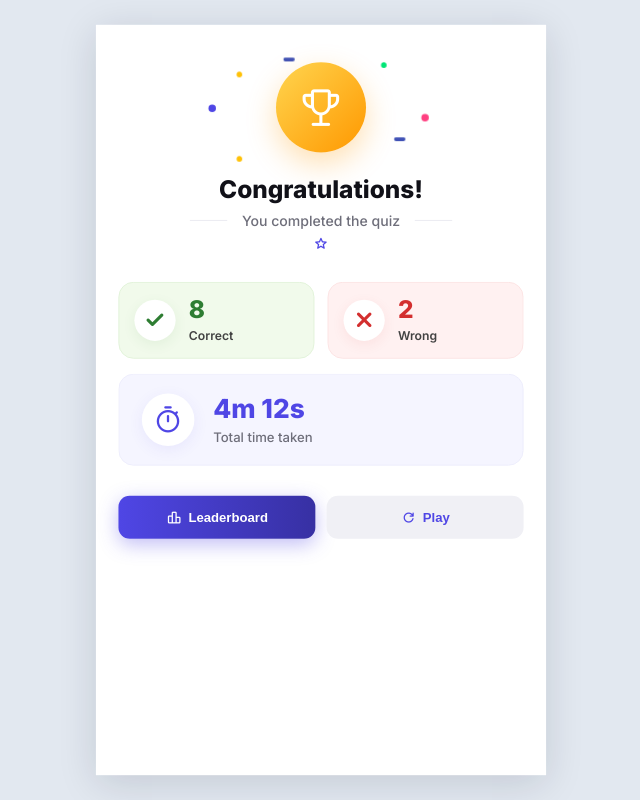
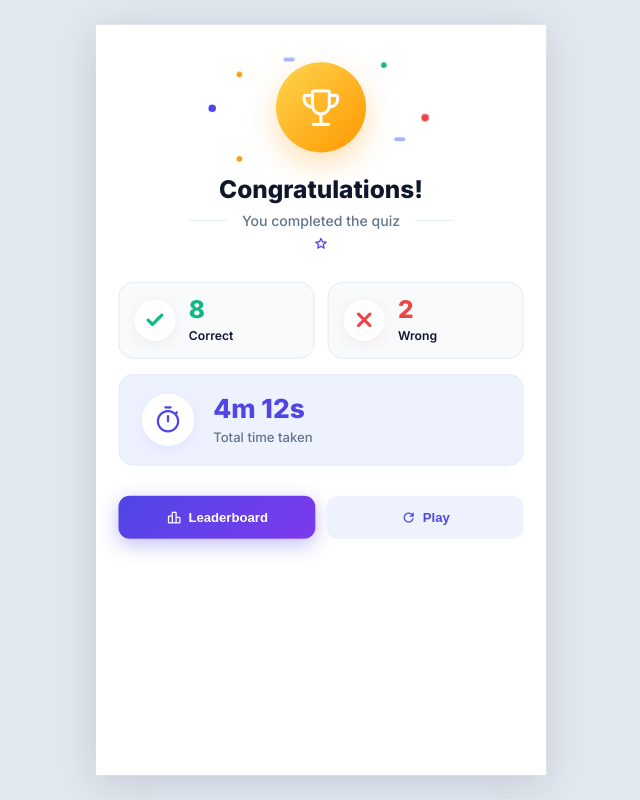
Before and after one commit to Neeshu13Gi/HRQuiz, a React (Vite) app in the folder frontend/: page /complete in a window 1280 px wide. Shown: the whole page, without its empty margins (319-959 px from the left). Built offline with nearby package versions, Linux system fonts and the light colour scheme; no server answers.

Commit message:
fix: hardcoded light colors on QuizComplete page

```diff
--- a/frontend/src/pages/QuizComplete.jsx
+++ b/frontend/src/pages/QuizComplete.jsx
@@ -33,7 +33,7 @@ const QuizComplete = () => {
   }, []);
 
   return (
-    <div style={{ flex: 1, display: 'flex', flexDirection: 'column', background: '#ffffff', alignItems: 'center', padding: '40px 24px 30px', position: 'relative', overflow: 'hidden' }}>
+    <div style={{ flex: 1, display: 'flex', flexDirection: 'column', background: 'var(--card)', alignItems: 'center', padding: '40px 24px 30px', position: 'relative', overflow: 'hidden' }}>
 
       <style>{`
         @keyframes popIn {
@@ -57,13 +57,13 @@ const QuizComplete = () => {
         <>
           {/* Background Confetti Elements */}
           <div style={{ position: 'absolute', top: '30px', left: '50%', transform: 'translateX(-50%)', width: '220px', height: '140px', pointerEvents: 'none' }}>
-            <div style={{ position: 'absolute', top: '10px', left: '20px', width: '6px', height: '6px', background: '#FFC107', borderRadius: '50%', animation: 'confettiFall 0.8s ease-out 0.1s both' }}></div>
-            <div style={{ position: 'absolute', top: '45px', left: '-10px', width: '8px', height: '8px', background: '#4F46E5', borderRadius: '50%', animation: 'confettiFall 0.8s ease-out 0.2s both' }}></div>
-            <div style={{ position: 'absolute', top: '0px', right: '40px', width: '6px', height: '6px', background: '#00E676', borderRadius: '50%', animation: 'confettiFall 0.8s ease-out 0.15s both' }}></div>
-            <div style={{ position: 'absolute', top: '55px', right: '-5px', width: '8px', height: '8px', background: '#FF4081', borderRadius: '50%', animation: 'confettiFall 0.8s ease-out 0.25s both' }}></div>
-            <div style={{ position: 'absolute', top: '-5px', left: '70px', width: '12px', height: '4px', background: '#3F51B5', borderRadius: '2px', animation: 'confettiFall 0.8s ease-out 0.1s both' }}></div>
-            <div style={{ position: 'absolute', top: '80px', right: '20px', width: '12px', height: '4px', background: '#3F51B5', borderRadius: '2px', animation: 'confettiFall 0.8s ease-out 0.3s both' }}></div>
-            <div style={{ position: 'absolute', top: '100px', left: '20px', width: '6px', height: '6px', background: '#FFC107', borderRadius: '50%', animation: 'confettiFall 0.8s ease-out 0.35s both' }}></div>
+            <div style={{ position: 'absolute', top: '10px', left: '20px', width: '6px', height: '6px', background: 'var(--gold)', borderRadius: '50%', animation: 'confettiFall 0.8s ease-out 0.1s both' }}></div>
+            <div style={{ position: 'absolute', top: '45px', left: '-10px', width: '8px', height: '8px', background: 'var(--blue)', borderRadius: '50%', animation: 'confettiFall 0.8s ease-out 0.2s both' }}></div>
+            <div style={{ position: 'absolute', top: '0px', right: '40px', width: '6px', height: '6px', background: 'var(--green)', borderRadius: '50%', animation: 'confettiFall 0.8s ease-out 0.15s both' }}></div>
+            <div style={{ position: 'absolute', top: '55px', right: '-5px', width: '8px', height: '8px', background: 'var(--red)', borderRadius: '50%', animation: 'confettiFall 0.8s ease-out 0.25s both' }}></div>
+            <div style={{ position: 'absolute', top: '-5px', left: '70px', width: '12px', height: '4px', background: 'var(--blue-mid)', borderRadius: '2px', animation: 'confettiFall 0.8s ease-out 0.1s both' }}></div>
+            <div style={{ position: 'absolute', top: '80px', right: '20px', width: '12px', height: '4px', background: 'var(--blue-mid)', borderRadius: '2px', animation: 'confettiFall 0.8s ease-out 0.3s both' }}></div>
+            <div style={{ position: 'absolute', top: '100px', left: '20px', width: '6px', height: '6px', background: 'var(--gold)', borderRadius: '50%', animation: 'confettiFall 0.8s ease-out 0.35s both' }}></div>
           </div>
 
           {/* Trophy */}
@@ -71,7 +71,7 @@ const QuizComplete = () => {
             <span className="msy" style={{ fontSize: '52px', color: '#fff' }}>emoji_events</span>
           </div>
 
-          <h2 style={{ fontSize: '26px', fontWeight: '800', color: '#111118', marginBottom: '8px', zIndex: 1, animation: 'fadeInUp 0.6s ease-out 0.2s both' }}>Congratulations!</h2>
+          <h2 style={{ fontSize: '26px', fontWeight: '800', color: 'var(--text)', marginBottom: '8px', zIndex: 1, animation: 'fadeInUp 0.6s ease-out 0.2s both' }}>Congratulations!</h2>
         </>
       ) : (
         <>
@@ -80,49 +80,49 @@ const QuizComplete = () => {
             <span className="msy" style={{ fontSize: '52px', color: '#fff' }}>sentiment_dissatisfied</span>
           </div>
 
-          <h2 style={{ fontSize: '26px', fontWeight: '800', color: '#111118', marginBottom: '8px', zIndex: 1, animation: 'fadeInUp 0.6s ease-out 0.2s both' }}>Oops!</h2>
+          <h2 style={{ fontSize: '26px', fontWeight: '800', color: 'var(--text)', marginBottom: '8px', zIndex: 1, animation: 'fadeInUp 0.6s ease-out 0.2s both' }}>Oops!</h2>
         </>
       )}
 
       {/* Subheading with lines */}
       <div style={{ display: 'flex', alignItems: 'center', gap: '16px', marginBottom: '6px', zIndex: 1, animation: 'fadeInUp 0.6s ease-out 0.3s both' }}>
-        <div style={{ height: '1.5px', width: '40px', background: '#EAEAF0' }}></div>
-        <p style={{ fontSize: '15px', color: '#6E6E7A', fontWeight: '500' }}>You completed the quiz</p>
-        <div style={{ height: '1.5px', width: '40px', background: '#EAEAF0' }}></div>
+        <div style={{ height: '1.5px', width: '40px', background: 'var(--border)' }}></div>
+        <p style={{ fontSize: '15px', color: 'var(--sub)', fontWeight: '500' }}>You completed the quiz</p>
+        <div style={{ height: '1.5px', width: '40px', background: 'var(--border)' }}></div>
       </div>
-      <span className="msy" style={{ fontSize: '18px', color: '#4F46E5', marginBottom: '32px', animation: 'fadeInUp 0.6s ease-out 0.3s both' }}>star</span>
+      <span className="msy" style={{ fontSize: '18px', color: 'var(--blue)', marginBottom: '32px', animation: 'fadeInUp 0.6s ease-out 0.3s both' }}>star</span>
 
       {/* Correct / Wrong Boxes */}
       <div style={{ display: 'flex', gap: '14px', width: '100%', marginBottom: '16px', animation: 'fadeInUp 0.6s ease-out 0.4s both' }}>
-        <div style={{ flex: 1, background: '#F1FAEB', border: '1.5px solid #E2F3D9', borderRadius: '16px', padding: '16px', display: 'flex', alignItems: 'center', gap: '14px' }}>
-          <div style={{ width: '44px', height: '44px', borderRadius: '50%', background: '#fff', display: 'flex', alignItems: 'center', justifyContent: 'center', boxShadow: '0 4px 14px rgba(46,125,50,0.08)' }}>
-            <span className="msy" style={{ color: '#2E7D32', fontSize: '26px', fontWeight: 'bold' }}>check</span>
+        <div style={{ flex: 1, background: 'var(--input-bg)', border: '1.5px solid var(--border)', borderRadius: '16px', padding: '16px', display: 'flex', alignItems: 'center', gap: '14px' }}>
+          <div style={{ width: '44px', height: '44px', borderRadius: '50%', background: 'var(--card)', display: 'flex', alignItems: 'center', justifyContent: 'center', boxShadow: '0 4px 14px rgba(46,125,50,0.08)' }}>
+            <span className="msy" style={{ color: 'var(--green)', fontSize: '26px', fontWeight: 'bold' }}>check</span>
           </div>
           <div>
-            <div style={{ fontSize: '26px', fontWeight: '800', color: '#2E7D32', lineHeight: 1 }}>{result.score}</div>
-            <div style={{ fontSize: '13px', color: '#424242', marginTop: '6px', fontWeight: '600' }}>Correct</div>
+            <div style={{ fontSize: '26px', fontWeight: '800', color: 'var(--green)', lineHeight: 1 }}>{result.score}</div>
+            <div style={{ fontSize: '13px', color: 'var(--text)', marginTop: '6px', fontWeight: '600' }}>Correct</div>
           </div>
         </div>
 
-        <div style={{ flex: 1, background: '#FFF1F1', border: '1.5px solid #FCE4E4', borderRadius: '16px', padding: '16px', display: 'flex', alignItems: 'center', gap: '14px' }}>
-          <div style={{ width: '44px', height: '44px', borderRadius: '50%', background: '#fff', display: 'flex', alignItems: 'center', justifyContent: 'center', boxShadow: '0 4px 14px rgba(211,47,47,0.08)' }}>
-            <span className="msy" style={{ color: '#D32F2F', fontSize: '26px', fontWeight: 'bold' }}>close</span>
+        <div style={{ flex: 1, background: 'var(--input-bg)', border: '1.5px solid var(--border)', borderRadius: '16px', padding: '16px', display: 'flex', alignItems: 'center', gap: '14px' }}>
+          <div style={{ width: '44px', height: '44px', borderRadius: '50%', background: 'var(--card)', display: 'flex', alignItems: 'center', justifyContent: 'center', boxShadow: '0 4px 14px rgba(211,47,47,0.08)' }}>
+            <span className="msy" style={{ color: 'var(--red)', fontSize: '26px', fontWeight: 'bold' }}>close</span>
           </div>
           <div>
-            <div style={{ fontSize: '26px', fontWeight: '800', color: '#D32F2F', lineHeight: 1 }}>{result.wrongCount}</div>
-            <div style={{ fontSize: '13px', color: '#424242', marginTop: '6px', fontWeight: '600' }}>Wrong</div>
+            <div style={{ fontSize: '26px', fontWeight: '800', color: 'var(--red)', lineHeight: 1 }}>{result.wrongCount}</div>
+            <div style={{ fontSize: '13px', color: 'var(--text)', marginTop: '6px', fontWeight: '600' }}>Wrong</div>
           </div>
         </div>
       </div>
 
       {/* Time Taken Box */}
-      <div style={{ width: '100%', background: '#F5F5FF', border: '1.5px solid #EDEDFC', borderRadius: '16px', padding: '20px 24px', display: 'flex', alignItems: 'center', gap: '20px', marginBottom: '32px', animation: 'fadeInUp 0.6s ease-out 0.5s both' }}>
-         <div style={{ width: '56px', height: '56px', borderRadius: '50%', background: '#fff', display: 'flex', alignItems: 'center', justifyContent: 'center', boxShadow: '0 4px 16px rgba(79,70,229,0.08)' }}>
-            <span className="msy" style={{ color: '#4F46E5', fontSize: '32px' }}>timer</span>
+      <div style={{ width: '100%', background: 'var(--blue-light)', border: '1.5px solid var(--border)', borderRadius: '16px', padding: '20px 24px', display: 'flex', alignItems: 'center', gap: '20px', marginBottom: '32px', animation: 'fadeInUp 0.6s ease-out 0.5s both' }}>
+         <div style={{ width: '56px', height: '56px', borderRadius: '50%', background: 'var(--card)', display: 'flex', alignItems: 'center', justifyContent: 'center', boxShadow: '0 4px 16px rgba(79,70,229,0.08)' }}>
+            <span className="msy" style={{ color: 'var(--blue)', fontSize: '32px' }}>timer</span>
           </div>
           <div>
-            <div style={{ fontSize: '28px', fontWeight: '800', color: '#4F46E5', lineHeight: 1 }}>{result.time}</div>
-            <div style={{ fontSize: '14px', color: '#6E6E7A', marginTop: '8px', fontWeight: '500' }}>Total time taken</div>
+            <div style={{ fontSize: '28px', fontWeight: '800', color: 'var(--blue)', lineHeight: 1 }}>{result.time}</div>
+            <div style={{ fontSize: '14px', color: 'var(--sub)', marginTop: '8px', fontWeight: '500' }}>Total time taken</div>
           </div>
       </div>
 
@@ -130,7 +130,7 @@ const QuizComplete = () => {
         {/* View Leaderboard Button */}
         <button
           onClick={() => { playClick(); navigate('/leaderboard'); }}
-          style={{ flex: 1, padding: '14px 10px', background: 'linear-gradient(90deg, #4F46E5, #3730A3)', border: 'none', borderRadius: '12px', color: '#fff', fontSize: '14px', fontWeight: '700', cursor: 'pointer', display: 'flex', alignItems: 'center', justifyContent: 'center', gap: '6px', boxShadow: '0 6px 20px rgba(79,70,229,0.35)', transition: 'transform 0.2s' }}
+          style={{ flex: 1, padding: '14px 10px', background: 'var(--hero-grad)', border: 'none', borderRadius: '12px', color: '#fff', fontSize: '14px', fontWeight: '700', cursor: 'pointer', display: 'flex', alignItems: 'center', justifyContent: 'center', gap: '6px', boxShadow: '0 6px 20px rgba(79,70,229,0.35)', transition: 'transform 0.2s' }}
           onMouseOver={(e) => e.currentTarget.style.transform = 'scale(1.03)'}
           onMouseOut={(e) => e.currentTarget.style.transform = 'scale(1)'}
         >
@@ -141,7 +141,7 @@ const QuizComplete = () => {
         {/* Play Button */}
         <button
           onClick={() => { playClick(); navigate('/'); }}
-          style={{ flex: 1, padding: '14px 10px', background: '#F0F0F5', border: 'none', borderRadius: '12px', color: '#4F46E5', fontSize: '14px', fontWeight: '700', cursor: 'pointer', display: 'flex', alignItems: 'center', justifyContent: 'center', gap: '6px', transition: 'transform 0.2s' }}
+          style={{ flex: 1, padding: '14px 10px', background: 'var(--back-btn-bg)', border: 'none', borderRadius: '12px', color: 'var(--blue)', fontSize: '14px', fontWeight: '700', cursor: 'pointer', display: 'flex', alignItems: 'center', justifyContent: 'center', gap: '6px', transition: 'transform 0.2s' }}
           onMouseOver={(e) => e.currentTarget.style.transform = 'scale(1.03)'}
           onMouseOut={(e) => e.currentTarget.style.transform = 'scale(1)'}
         >
```
